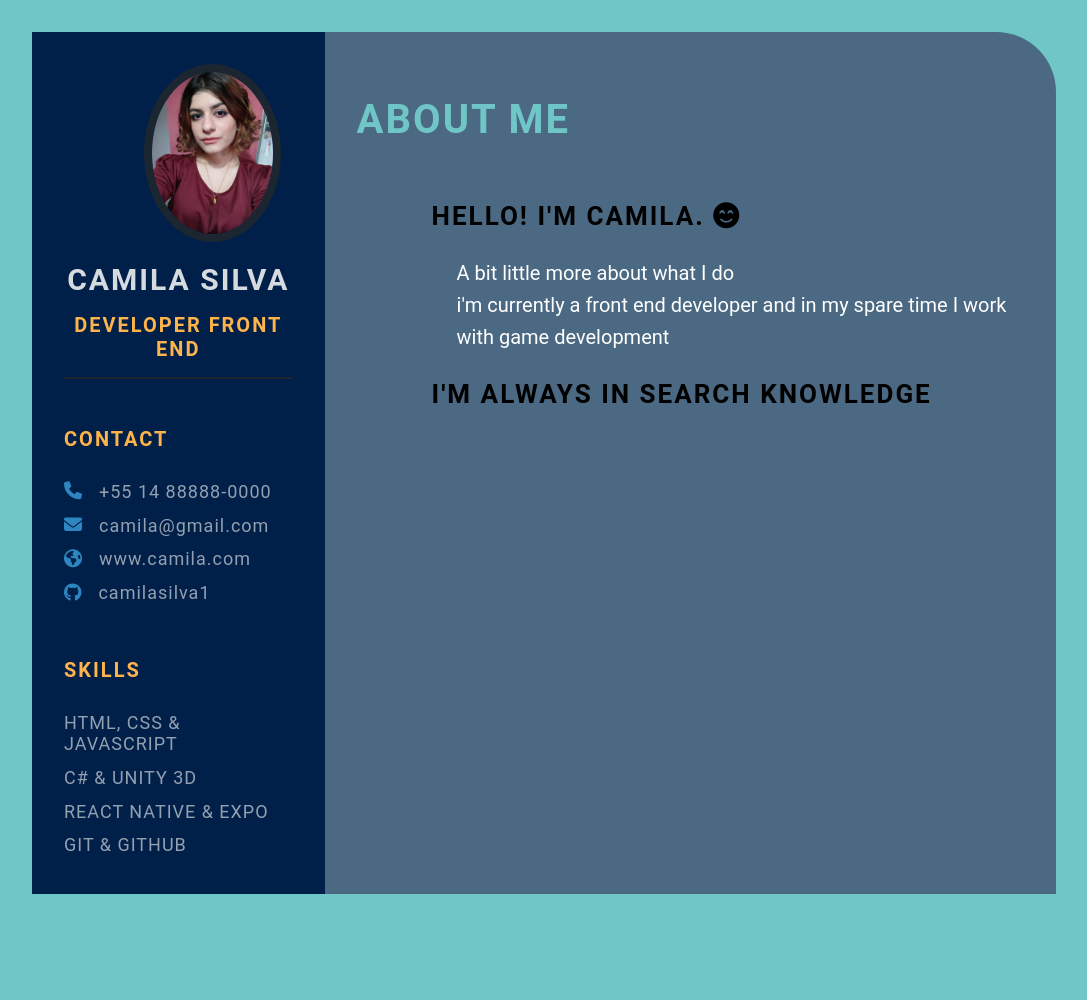
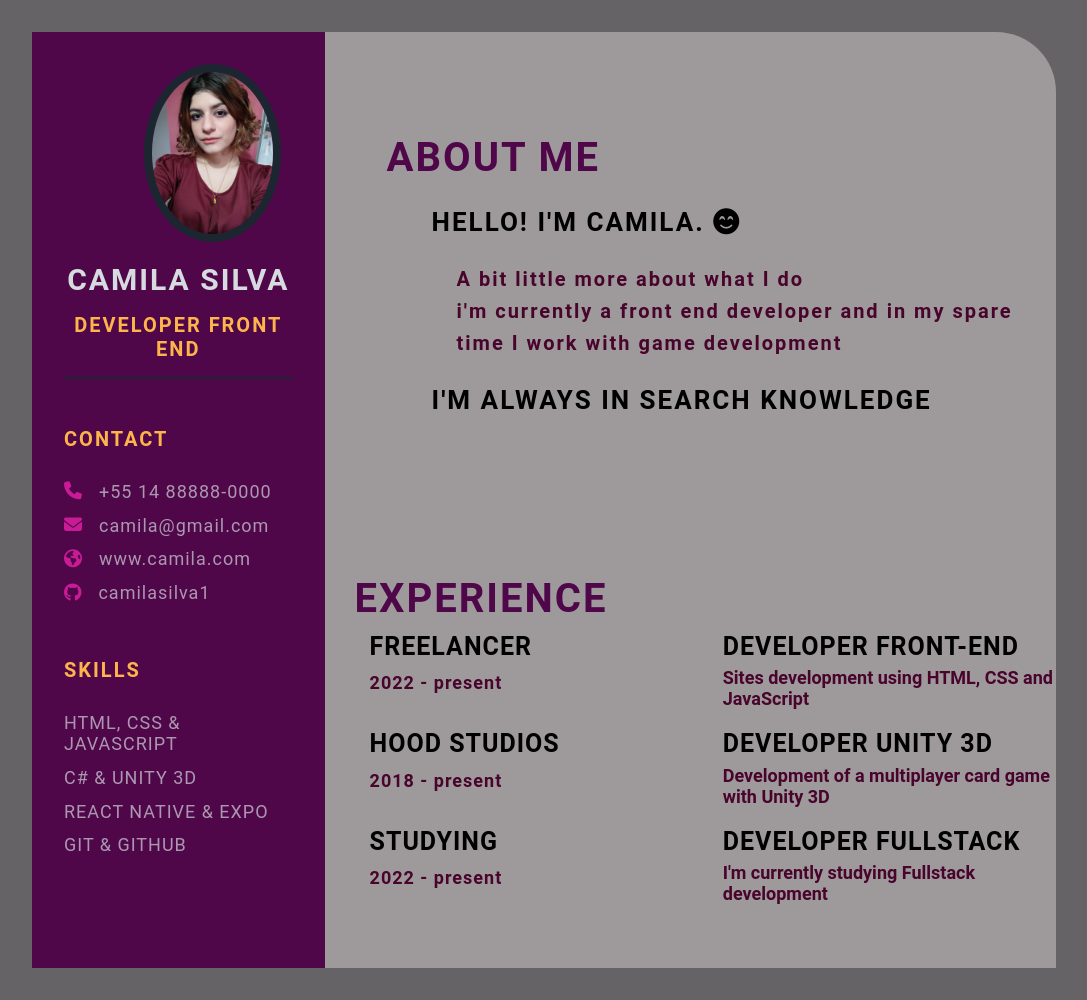
Before and after one commit to CamilaSilva-JornadaDev/aula1.github.io, a plain HTML site: page index.html in a window 1280 px wide. Shown: the whole page, without its empty margins (96-1183 px from the left). Before the commit the page ends 926 px from the top, so only its background shows below. Drawn offline with Linux system fonts and the light colour scheme.

Commit message:
feature: add experience and change the CV color (#3)

```diff
--- a/index.html
+++ b/index.html
@@ -61,7 +61,7 @@
                     <div class="right-title">
                         about me
                     </div>
-
+                    <!-- div that will have about me informations -->
                     <div class="about-me-contents">
                         <p class="title">Hello! I'm Camila. <i class="fa-solid fa-face-smile-beam"></i></p>
                         <p class="text"> A bit little more about what I do</p>
@@ -71,6 +71,43 @@
                     </div>
                 </section>
             </div>
+
+            <section class="experience gap">
+                <div class="right-title">
+                    experience
+                </div>
+                <div class="experience-contents">
+                    <div class="exp-left">
+                        <p class="exp-company-name"> Freelancer </p>
+                        <p class="exp-time-period"> 2022 - present </p>
+                    </div>
+
+                    <div class="exp-right">
+                        <p class="exp-position"> Developer Front-end</p>
+                        <p class="exp-description"> Sites development using HTML, CSS and JavaScript </p>
+                    </div>
+
+                    <div class="exp-left">
+                        <p class="exp-company-name"> Hood Studios </p>
+                        <p class="exp-time-period"> 2018 - present </p>
+                    </div>
+
+                    <div class="exp-right">
+                        <p class="exp-position"> Developer Unity 3D</p>
+                        <p class="exp-description"> Development of a multiplayer card game with Unity 3D </p>
+                    </div>
+
+                    <div class="exp-left">
+                        <p class="exp-company-name"> Studying </p>
+                        <p class="exp-time-period"> 2022 - present </p>
+                    </div>
+
+                    <div class="exp-right">
+                        <p class="exp-position"> Developer Fullstack </p>
+                        <p class="exp-description"> I'm currently studying Fullstack development </p>
+                    </div>
+                </div>
+            </section>
         </section>
     </main>
 </body>
--- a/style.css
+++ b/style.css
@@ -11,7 +11,7 @@
 }
 
 body {
-    background-color: #70c6c7;
+    background-color: #656366;
 }
 
 .resume-contents {
@@ -25,13 +25,13 @@ body {
 .left-section {
     grid-column: span 2;
     height: 100%;
-    background-color: #00204A;
+    background-color: #4f074a;
 }
 
 .right-section {
     grid-column: span 5;
     height: 100%;
-    background-color: #4B6982;
+    background-color: #9e9a9c;
     border-radius: 0px 60px 0px 0px;
 }
 
@@ -101,7 +101,7 @@ body {
 .references ul li i {
     padding-right: 1rem;
     font-size: 18px;
-    color: #2E86C1;
+    color: #c91b95;
 }
 
 .skills ul {
@@ -140,15 +140,16 @@ body {
 }
 
 .right-title {
-    color: #70C6C7;
+    color: #4f074a;
     font-size: 40px;
     letter-spacing: 2px;
     text-transform: uppercase;
     font-weight: bold;
     display: flex;
     align-items: center;
-    padding: 2rem 0;
+    padding-top: 70px;
     position: relative;
+    padding-left: 30px;
 }
 
 .gap {
@@ -169,8 +170,10 @@ body {
 
 .text{
     font-size: 20px;
-    color: #ffffff;
+    color: #49042c;
+    font-weight: bold;
     padding-left: 50px;
+    letter-spacing: 2px;
 }
 
 .experience-contents,
@@ -179,7 +182,12 @@ body {
     display: grid;
     grid-template-columns: repeat(2, 1fr);
     padding-bottom: 2rem;
-    color: #F1F8FD;
+    color: #49042c;
+    padding-left: 45px;
+    padding-top: 10px;
+    font-weight: bold;
+    font-size: 18px;
+    gap: 20px;
 }
 
 .exp-company-name,
@@ -189,7 +197,7 @@ body {
     font-weight: bold;
     text-transform: uppercase;
     letter-spacing: 1px;
-    color: #FDB44B;
+    color: #000000;
     padding-bottom: .4rem;
 }
 
@@ -208,7 +216,7 @@ body {
     font-weight: bold;
     text-transform: uppercase;
     letter-spacing: 1px;
-    color: #FDB44B;
+    color: #000000;
     padding-bottom: .4rem;
 }
 
```
